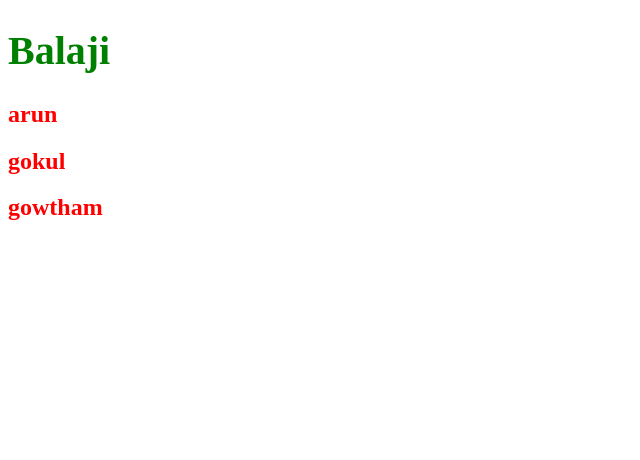
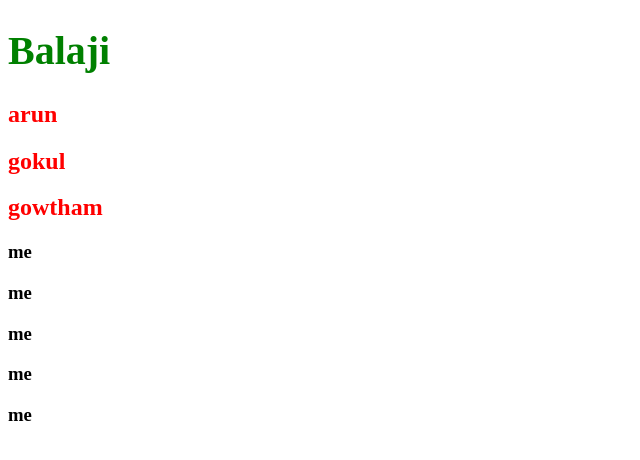
Before and after one commit to Balaji-Pachairaj/gitselfLearning, a plain HTML site: page index.html in a window 1280 px wide. Shown: the whole page, without its empty margins (0-640 px from the left). Drawn offline with Linux system fonts and the light colour scheme.

Commit message:
meFriends

```diff
--- a/index.html
+++ b/index.html
@@ -12,6 +12,11 @@
     <h2>arun</h2>
     <h2>gokul</h2>
     <h2>gowtham</h2>
+    <h3>me</h3>
+    <h3>me</h3>
+    <h3>me</h3>
+    <h3>me</h3>
+    <h3>me</h3>
     <script src="script.js"></script>
 </body>
 </html>
```
